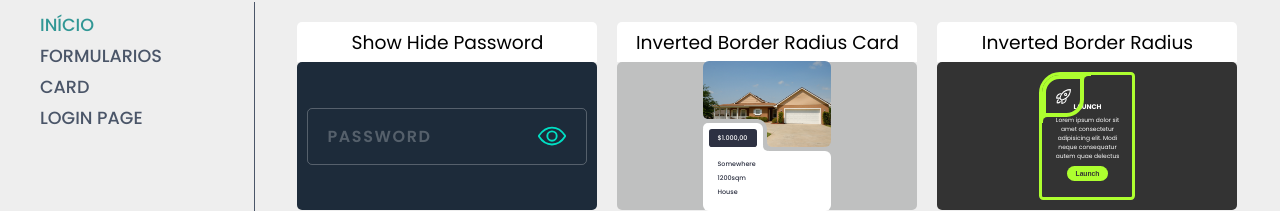
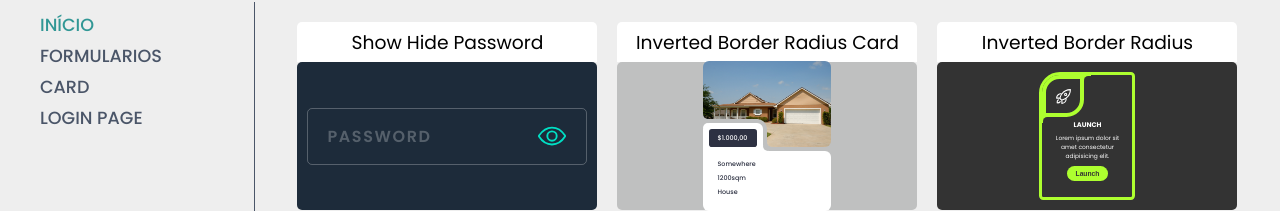
Before and after one commit to felipe-AGomes/components-hub, a Next.js app: page / in a window 1280 px wide. Shown: the part 78-289 px from the top of the page. Built offline with nearby package versions, Linux system fonts and the light colour scheme.

Commit message:
feat: improvements on miniatures

```diff
--- a/src/components/HubComponents/InvertedBorderRadius/index.tsx
+++ b/src/components/HubComponents/InvertedBorderRadius/index.tsx
@@ -39,8 +39,7 @@
 						<div className={S.contentMiniature}>
 							<h3>Launch</h3>
 							<p>
-								Lorem ipsum dolor sit amet consectetur adipisicing elit. Modi neque
-								consequatur autem quae delectus
+								Lorem ipsum dolor sit amet consectetur adipisicing elit.
 							</p>
 							<button type='button'>Launch</button>
 						</div>
--- a/src/components/HubComponents/InvertedBorderRadiusCard/InvertedBorderRadiusCard.module.css
+++ b/src/components/HubComponents/InvertedBorderRadiusCard/InvertedBorderRadiusCard.module.css
@@ -174,7 +174,7 @@
 .card .content {
 	position: relative;
 	width: 100%;
-	height: 150px;
+	height: 100%;
 	border-radius: 15px;
 	border-top-left-radius: 0;
 	padding: 0 35px;
```
